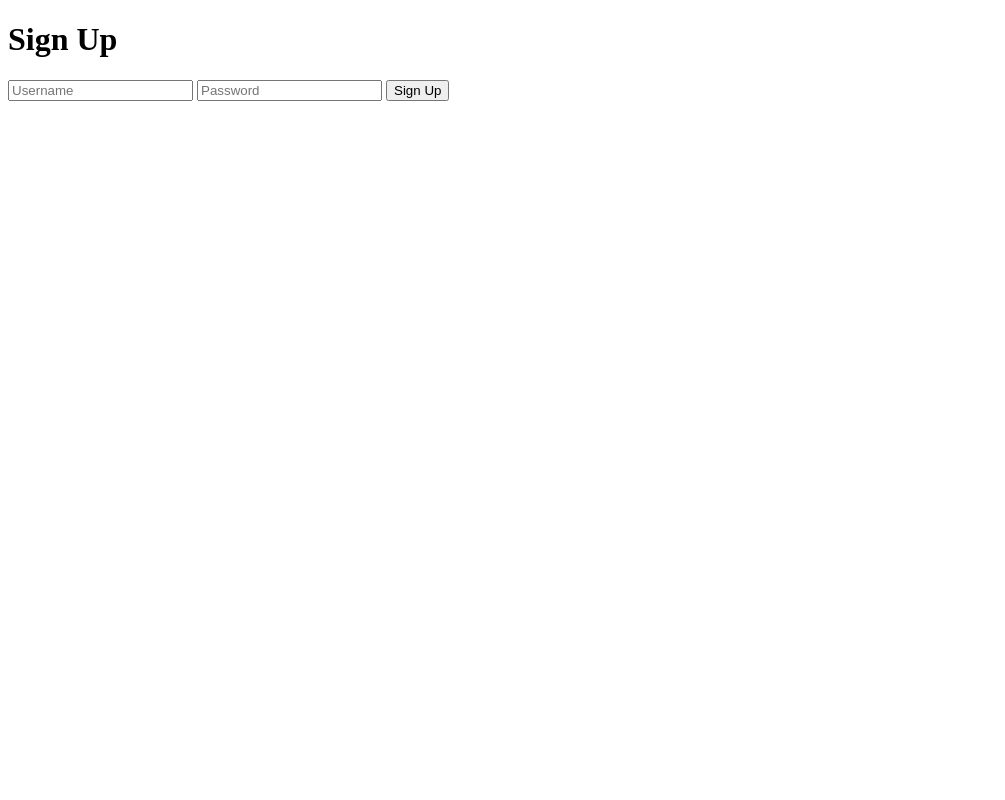
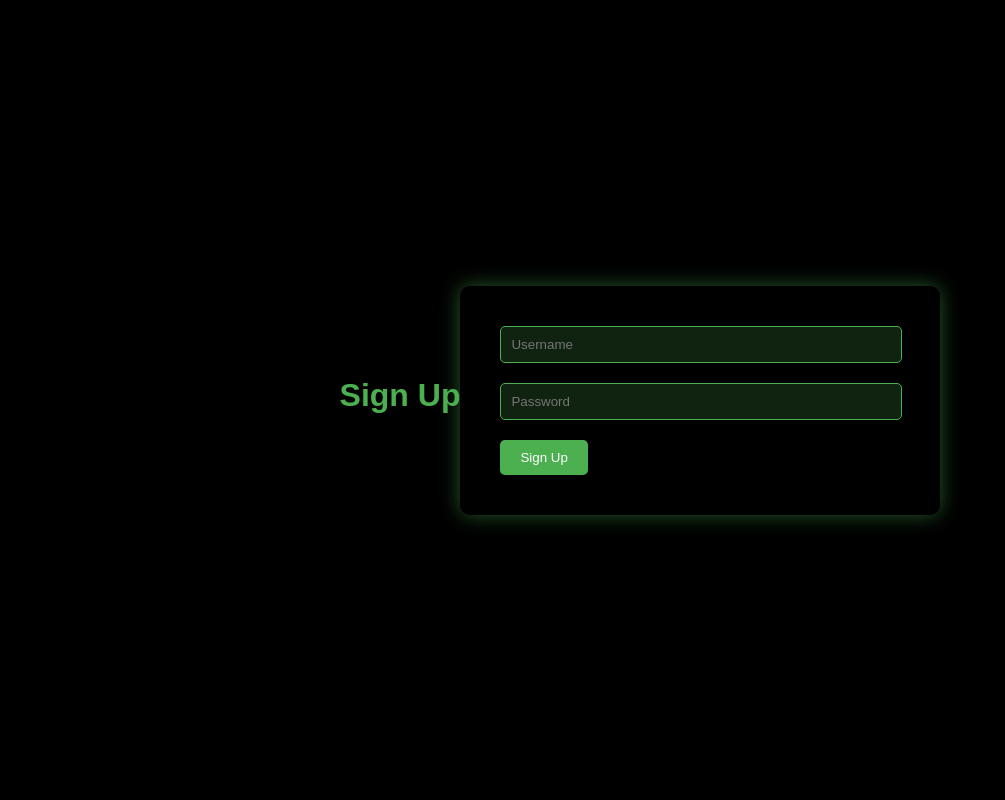
Before and after one commit to akashrai2003/HarvestEdge, a Flask app: page /signup in a window 1280 px wide. Shown: the whole page, without its empty margins (0-1005 px from the left). Run offline with Flask 3, Linux system fonts and the light colour scheme.

Commit message:
Signup Page Update

```diff
--- a/templates/signup.html
+++ b/templates/signup.html
@@ -4,10 +4,82 @@
     <meta charset="UTF-8">
     <meta name="viewport" content="width=device-width, initial-scale=1.0">
     <title>Sign Up</title>
+    <link rel="stylesheet" href="https://cdnjs.cloudflare.com/ajax/libs/animate.css/4.1.1/animate.min.css">
+    <style>
+        body {
+            font-family: Arial, sans-serif;
+            background-color: #000;
+            color: #fff;
+            margin: 0;
+            padding: 0;
+            display: flex;
+            justify-content: center;
+            align-items: center;
+            height: 100vh;
+        }
+
+        h1 {
+            text-align: center;
+            color: #4CAF50;
+            margin-bottom: 30px;
+        }
+
+        form {
+            background-color: rgba(0, 0, 0, 0.5);
+            padding: 40px;
+            border-radius: 10px;
+            box-shadow: 0 0 20px rgba(76, 175, 80, 0.5);
+            max-width: 400px;
+            width: 100%;
+            animation: fadeInDown 0.5s ease;
+        }
+
+        input[type="text"],
+        input[type="password"] {
+            width: calc(100% - 20px);
+            padding: 10px;
+            margin-bottom: 20px;
+            border: 1px solid #4CAF50;
+            border-radius: 5px;
+            color: #fff;
+            background-color: rgba(76, 175, 80, 0.2);
+            transition: border-color 0.3s ease;
+        }
+
+        input[type="text"]:focus,
+        input[type="password"]:focus {
+            border-color: #4CAF50;
+        }
+
+        button[type="submit"] {
+            background-color: #4CAF50;
+            color: #fff;
+            padding: 10px 20px;
+            border: none;
+            border-radius: 5px;
+            cursor: pointer;
+            transition: background-color 0.3s ease;
+        }
+
+        button[type="submit"]:hover {
+            background-color: #45a049;
+        }
+
+        @keyframes fadeInDown {
+            0% {
+                opacity: 0;
+                transform: translateY(-20px);
+            }
+            100% {
+                opacity: 1;
+                transform: translateY(0);
+            }
+        }
+    </style>
 </head>
 <body>
     <h1>Sign Up</h1>
-    <form method="POST">
+    <form method="POST" class="animate__animated animate__fadeInDown">
         <input type="text" name="username" placeholder="Username" required>
         <input type="password" name="password" placeholder="Password" required>
         <button type="submit">Sign Up</button>
```
